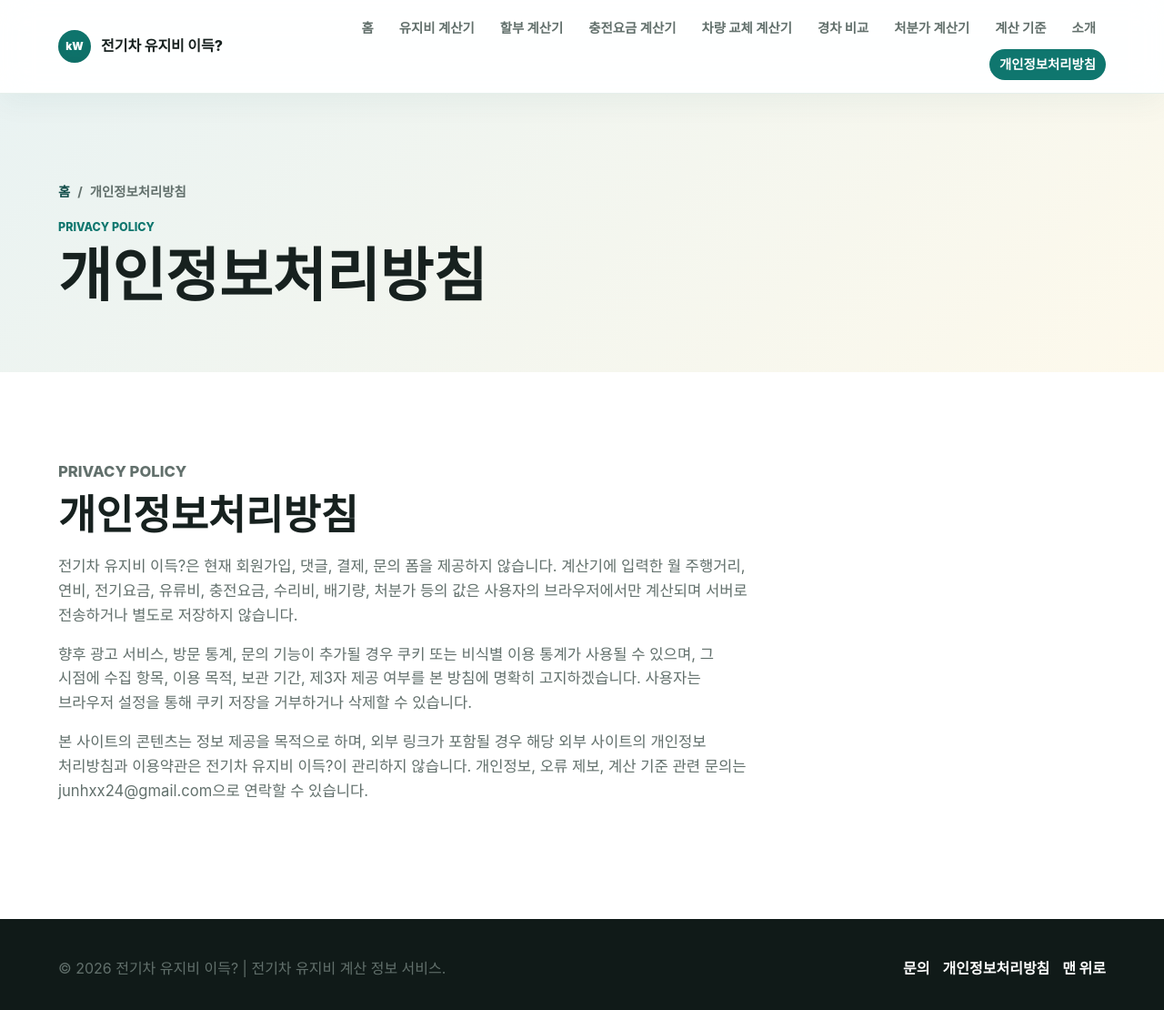
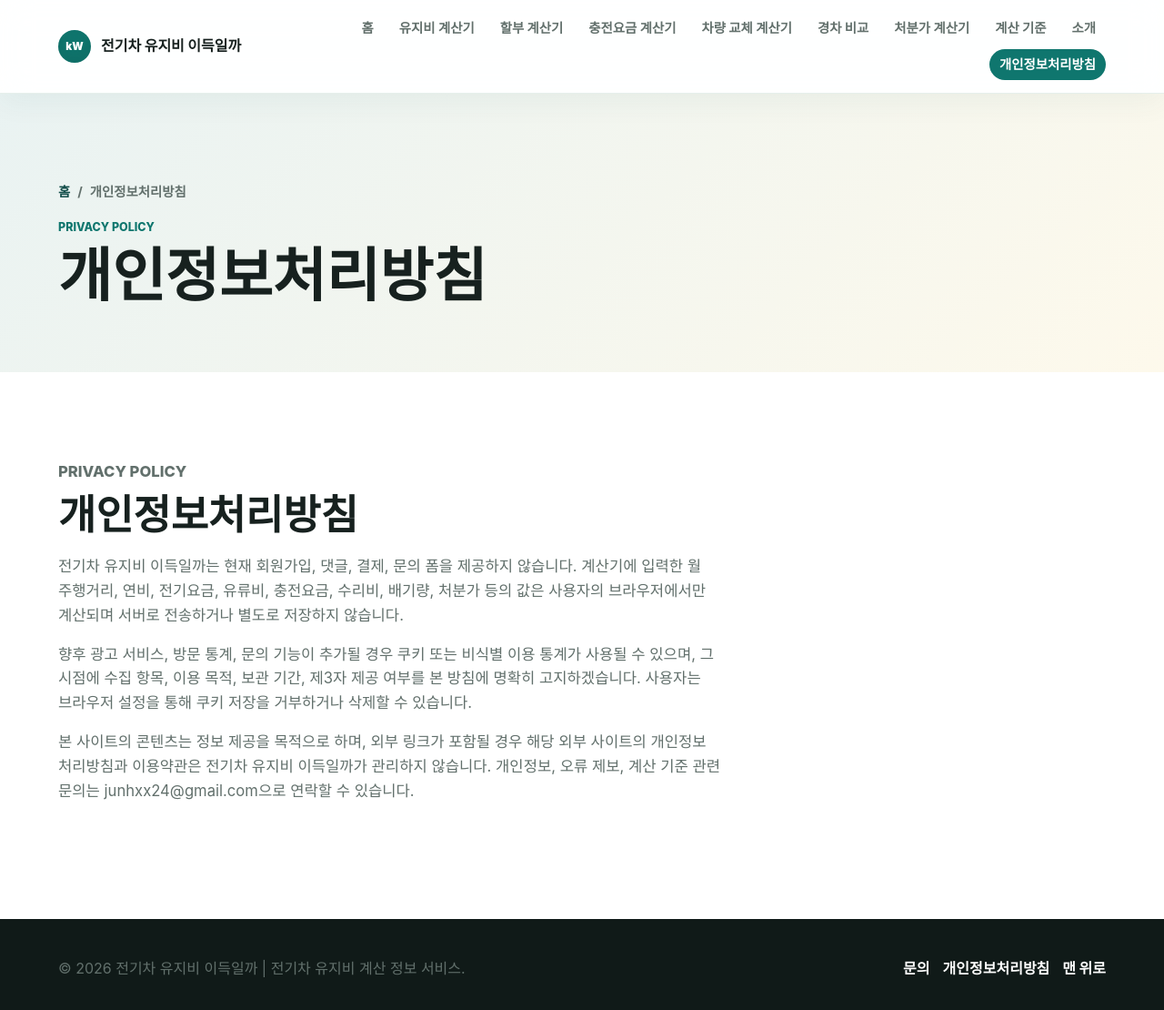
Before and after one commit to jhxfilm/ev-cost-calculator, a plain HTML site: page privacy/index.html in a window 1280 px wide. Shown: the whole page at 91% size. Drawn offline with Linux system fonts and the light colour scheme.

Commit message:
Rename site to 전기차 유지비 이득일까

```diff
--- a/privacy/index.html
+++ b/privacy/index.html
@@ -3,16 +3,16 @@
   <head>
     <meta charset="utf-8" />
     <meta name="viewport" content="width=device-width, initial-scale=1" />
-    <title>개인정보처리방침 | 전기차 유지비 이득?</title>
-    <meta name="description" content="전기차 유지비 이득?의 개인정보 처리 방식, 브라우저 입력값 처리, 문의처를 안내합니다." />
+    <title>개인정보처리방침 | 전기차 유지비 이득일까</title>
+    <meta name="description" content="전기차 유지비 이득일까의 개인정보 처리 방식, 브라우저 입력값 처리, 문의처를 안내합니다." />
     <meta name="keywords" content="전기차 유지비, 전기차 계산기, 전기차 충전요금 계산기, 전기차 할부 계산기, 내연기관차 전기차 비교, evcost" />
     <meta name="robots" content="index, follow" />
-    <meta name="author" content="전기차 유지비 이득?" />
+    <meta name="author" content="전기차 유지비 이득일까" />
     <meta name="naver-site-verification" content="7fd844311cb845d098c473767da560b14080d884" />
     <meta property="og:type" content="website" />
     <meta property="og:locale" content="ko_KR" />
     <meta property="og:title" content="개인정보처리방침" />
-    <meta property="og:description" content="전기차 유지비 이득?의 개인정보 처리 방식, 브라우저 입력값 처리, 문의처를 안내합니다." />
+    <meta property="og:description" content="전기차 유지비 이득일까의 개인정보 처리 방식, 브라우저 입력값 처리, 문의처를 안내합니다." />
     <meta property="og:image" content="https://evcost.kr/assets/img/og-cover.svg" />
     <meta property="og:url" content="https://evcost.kr/privacy/" />
     <meta name="twitter:card" content="summary_large_image" />
@@ -28,7 +28,7 @@
       {
         "@context": "https://schema.org",
         "@type": "WebApplication",
-        "name": "전기차 유지비 이득?",
+        "name": "전기차 유지비 이득일까",
         "applicationCategory": "FinanceApplication",
         "operatingSystem": "Any",
         "url": "https://evcost.kr/",
@@ -40,9 +40,9 @@
   </head>
   <body>
     <header class="site-header">
-      <a class="brand" href="/" aria-label="전기차 유지비 이득? 홈">
+      <a class="brand" href="/" aria-label="전기차 유지비 이득일까 홈">
         <span class="brand-mark" aria-hidden="true">kW</span>
-        <span>전기차 유지비 이득?</span>
+        <span>전기차 유지비 이득일까</span>
       </a>
       <nav class="nav" aria-label="주요 메뉴">
         <a href="/">홈</a>
@@ -70,7 +70,7 @@
           <p class="eyebrow">Privacy Policy</p>
           <h2>개인정보처리방침</h2>
           <p>
-            전기차 유지비 이득?은 현재 회원가입, 댓글, 결제, 문의 폼을 제공하지 않습니다.
+            전기차 유지비 이득일까는 현재 회원가입, 댓글, 결제, 문의 폼을 제공하지 않습니다.
             계산기에 입력한 월 주행거리, 연비, 전기요금, 유류비, 충전요금, 수리비, 배기량, 처분가 등의 값은 사용자의 브라우저에서만
             계산되며 서버로 전송하거나 별도로 저장하지 않습니다.
           </p>
@@ -82,7 +82,7 @@
           </p>
           <p>
             본 사이트의 콘텐츠는 정보 제공을 목적으로 하며, 외부 링크가 포함될 경우 해당 외부
-            사이트의 개인정보 처리방침과 이용약관은 전기차 유지비 이득?이 관리하지 않습니다.
+            사이트의 개인정보 처리방침과 이용약관은 전기차 유지비 이득일까가 관리하지 않습니다.
             개인정보, 오류 제보, 계산 기준 관련 문의는
             <a href="mailto:junhxx24@gmail.com">junhxx24@gmail.com</a>으로 연락할 수 있습니다.
           </p>
@@ -91,7 +91,7 @@
     </main>
 
     <footer class="site-footer">
-      <p>© <span id="year"></span> 전기차 유지비 이득? | 전기차 유지비 계산 정보 서비스.</p>
+      <p>© <span id="year"></span> 전기차 유지비 이득일까 | 전기차 유지비 계산 정보 서비스.</p>
       <div class="footer-links">
         <a href="mailto:junhxx24@gmail.com">문의</a>
         <a href="/privacy/">개인정보처리방침</a>
```
Also changed, not shown: about/index.html (+9 -9 lines), calculators/charging/index.html (+6 -6 lines), calculators/commute/index.html (+6 -6 lines), calculators/compact/index.html (+6 -6 lines), calculators/disposal/index.html (+6 -6 lines), calculators/ev-vs-ice/index.html (+6 -6 lines), calculators/loan/index.html (+6 -6 lines), guide/index.html (+6 -6 lines), index.html (+8 -8 lines).
